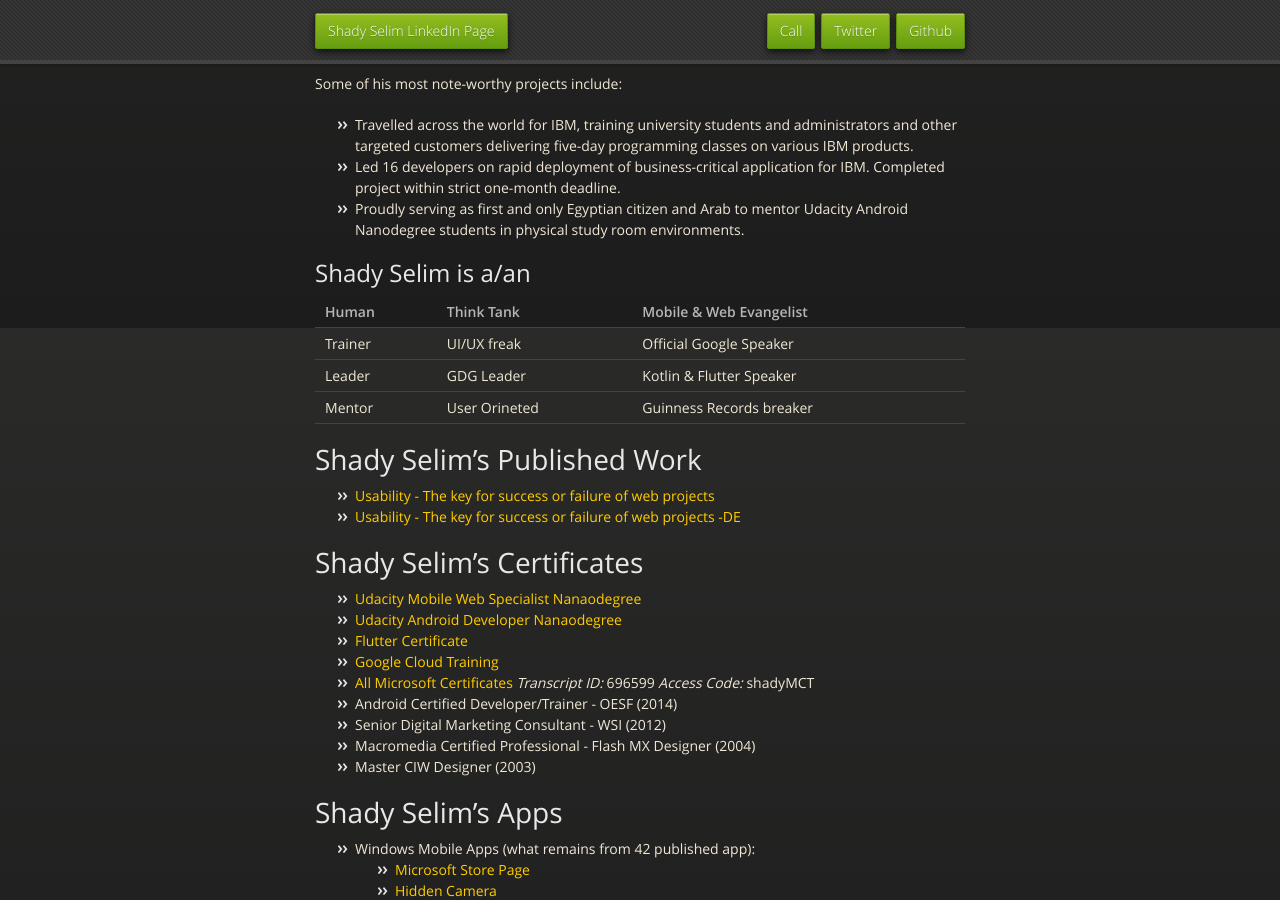
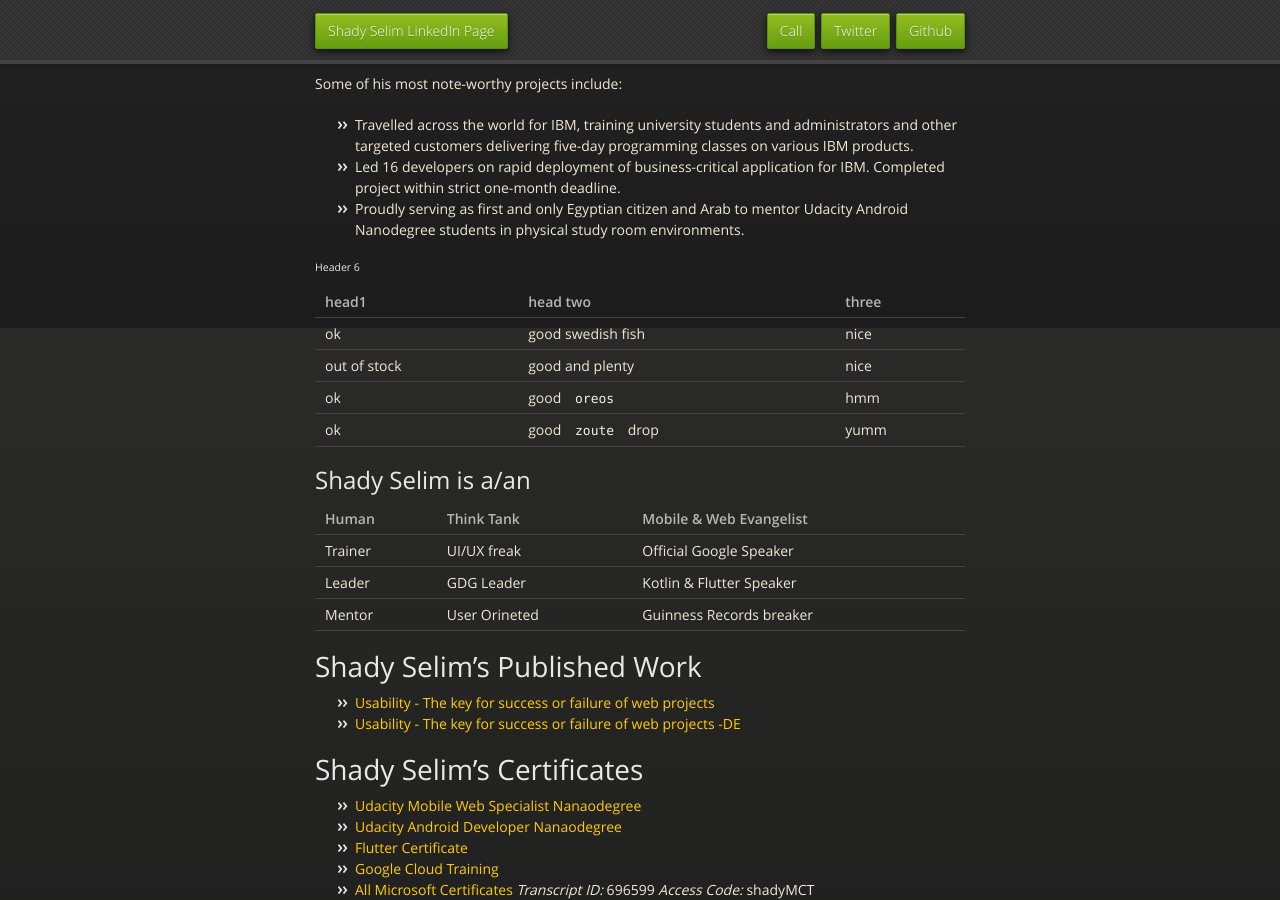
Before and after one commit to Shady-Selim/shady-selim.github.io, a Jekyll site: the page built from index.md, in a window 1280 px wide and 900 px high, scrolled down 572 px. Built offline with Jekyll 4.4.1, drawn with Linux system fonts in a browser that asks for light colours; our own code applies the rules of GitHub Pages for plain Markdown files.

Commit message:
Update index.md

```diff
--- a/index.md
+++ b/index.md
@@ -14,7 +14,18 @@
 *	Led 16 developers on rapid deployment of business-critical application for IBM. Completed project within strict one-month deadline.
 *	Proudly serving as first and only Egyptian citizen and Arab to mentor Udacity Android Nanodegree students in physical study room environments.
 
+
+###### Header 6
+
+| head1        | head two          | three |
+|:-------------|:------------------|:------|
+| ok           | good swedish fish | nice  |
+| out of stock | good and plenty   | nice  |
+| ok           | good `oreos`      | hmm   |
+| ok           | good `zoute` drop | yumm  |
+
 ## Shady Selim is a/an
+
 
 | Human     | Think Tank    | Mobile & Web Evangelist  |
 |:----------|:--------------|:-------------------------|
```
